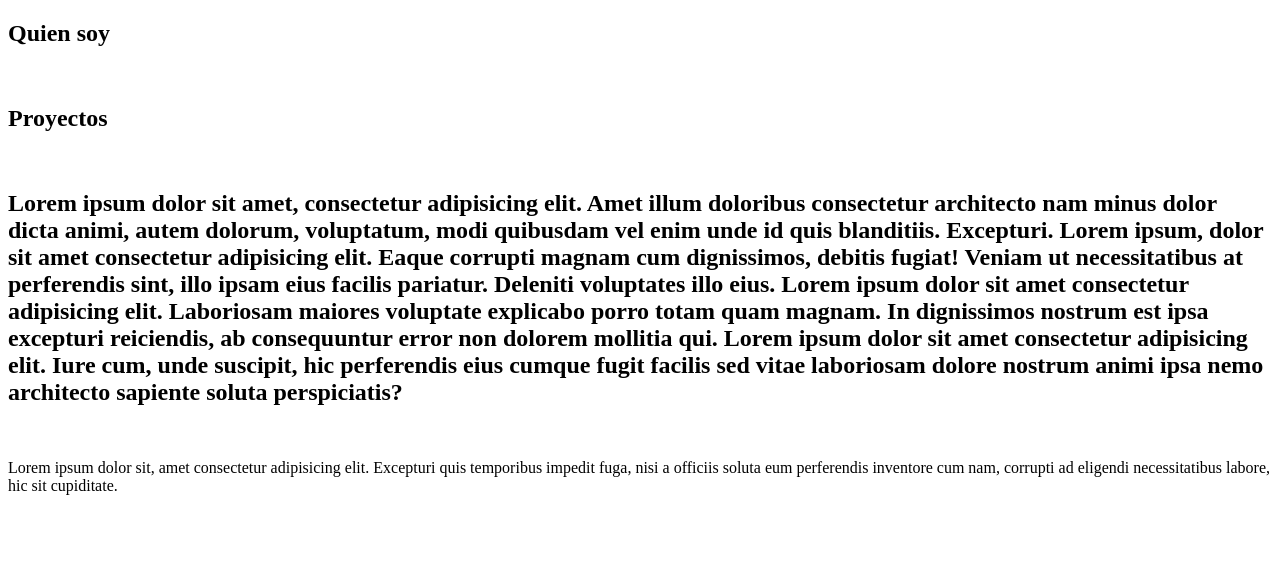
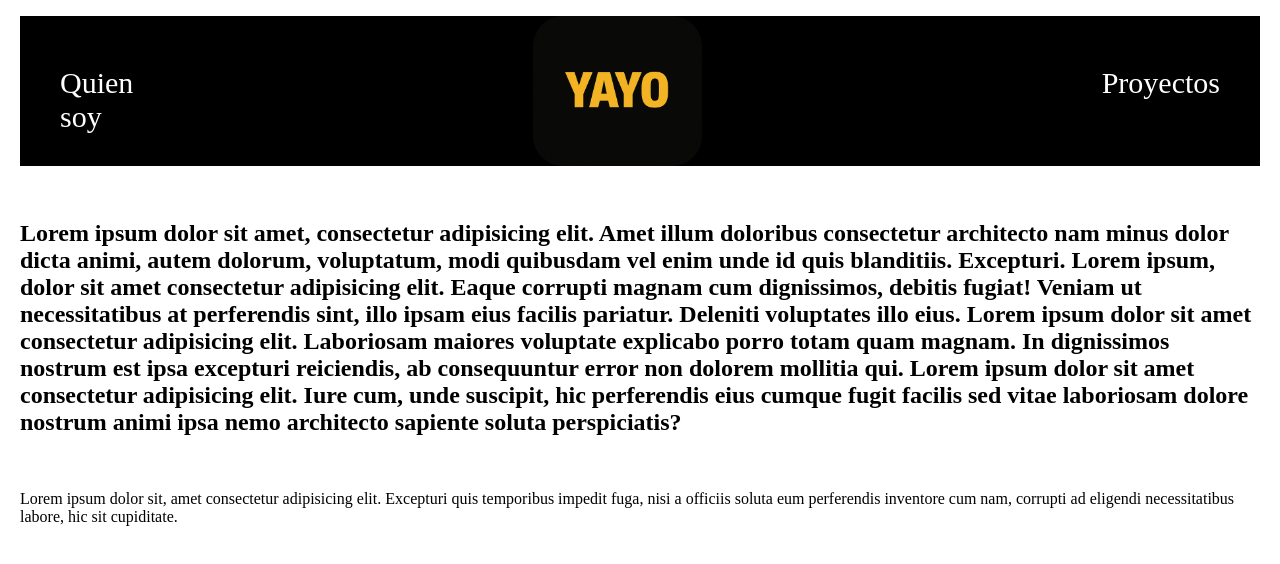
Before and after one commit to YaelCaballero18/Myownpage, a plain HTML site: page index.html in a window 1280 px wide. Drawn offline with Linux system fonts and the light colour scheme.

Commit message:
htmlcomplete

```diff
--- /dev/null
+++ b/index.css
@@ -0,0 +1,36 @@
+body{
+    margin: 5px 20px;
+}
+
+:root{
+    --color-primario: #ccd1d6;
+    --color-secundario: #a6c7f8;
+    --color-nav: #000000 ;
+
+}
+
+nav{
+    background-color: var(--color-nav);
+    position: sticky;
+}
+nav ul{
+    display: flex;
+    justify-content: center;
+
+}
+nav ul img{
+    margin: 0px 400px;
+    border-radius: 30px;
+}
+
+nav li{
+    color: black;
+    list-style: none;
+    padding-top: 50px;
+
+}
+nav a{
+    text-decoration: none;
+    color: white;
+    font-size: 30px;
+}
--- a/index.html
+++ b/index.html
@@ -3,13 +3,18 @@
 <head>
     <meta charset="UTF-8">
     <meta name="viewport" content="width=device-width, initial-scale=1.0">
-    <title>Document</title>
+    <link rel="stylesheet" href="index.css">
+    <title>ELYAYO</title>
 </head>
 <body>
+
     <nav>
-        <h1>Quien soy </h1>
-        <img src="" alt="">
-        <h1>Proyectos </h1>
+        <ul>
+        <li> <a href="">Quien soy</a> </li>
+        <img src="./media/logo.png" alt="" width="300px" height="150px">
+        <li> <a href="">Proyectos</a></li>
+        <ul>
+
     </nav>
 
     <section id="aboutme">
```
Also changed, not shown: media/logo.png (added).
